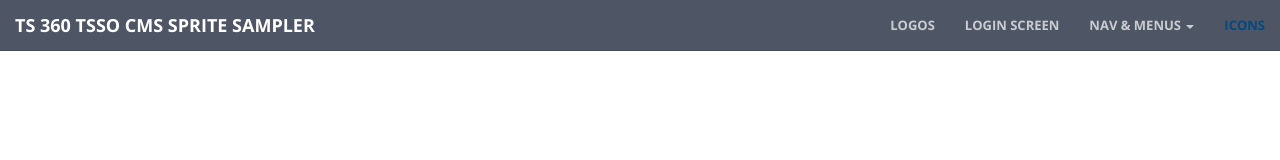
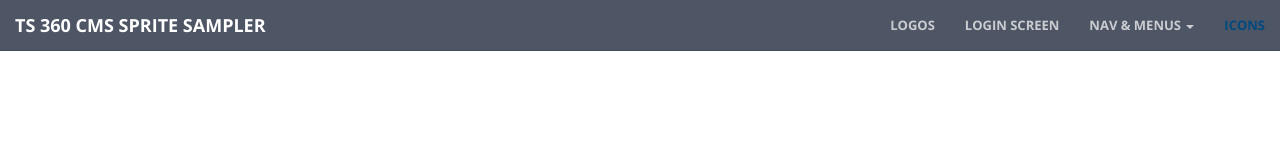
Before and after one commit to TiffanyPender/tssocmssprite, a plain HTML site: page index.html in a window 1280 px wide. Shown: the top 160 px of the page. Drawn offline with nearby package versions, Linux system fonts and the light colour scheme; a web font is replaced by a local one.

Commit message:
Title update
Title update

```diff
--- a/index.html
+++ b/index.html
@@ -9,7 +9,7 @@
     <meta name="description" content="">
     <meta name="author" content="">
 
-    <title>TS 360 TSSO CMS Sprite Sampler</title>
+    <title>TSSO CMS Sprite Sampler</title>
 
     <!-- Sprite CSS -->
     <link href="css/sprite.css" rel="stylesheet">
@@ -47,7 +47,7 @@
                 <button type="button" class="navbar-toggle collapsed" data-toggle="collapse" data-target="#bs-example-navbar-collapse-1">
                     <span class="sr-only">Toggle navigation</span> Menu <i class="fa fa-bars"></i>
                 </button>
-                <a class="navbar-brand page-scroll" href="#page-top">TS 360 TSSO CMS Sprite Sampler</a>
+                <a class="navbar-brand page-scroll" href="#page-top">TS 360 CMS Sprite Sampler</a>
             </div>
 
             <!-- Collect the nav links, forms, and other content for toggling -->
```
